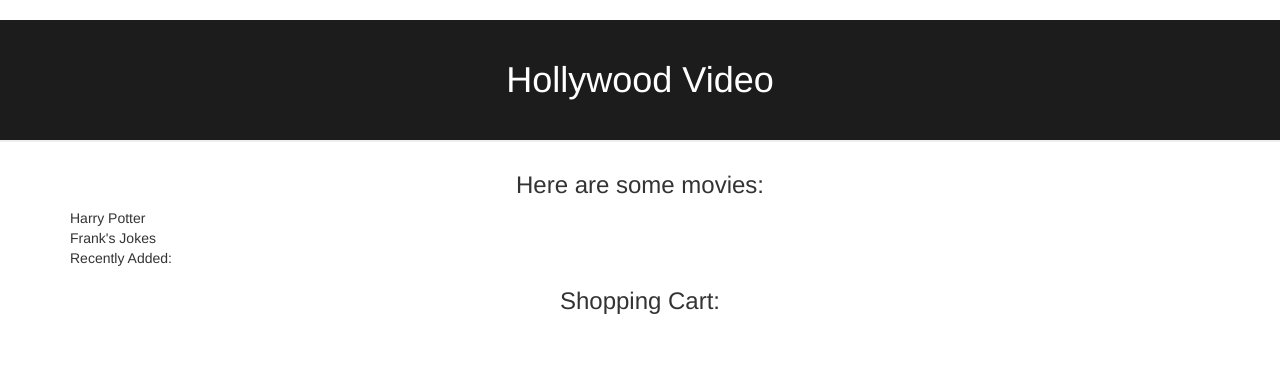
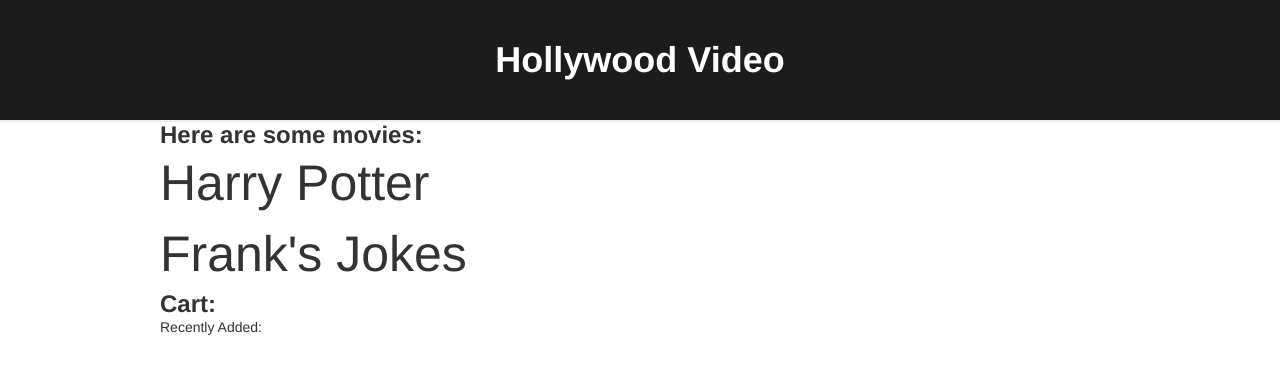
Before and after one commit to NickoDelaCruz/Angular-Project, an Angular app: page / in a window 1280 px wide. Shown: the top 374 px of the page. Built offline with nearby package versions, Linux system fonts and the light colour scheme.

Commit message:
30 min commit, cleaned up JS code and fixed padding bug on header

```diff
--- a/src/app/app.component.css
+++ b/src/app/app.component.css
@@ -5,8 +5,30 @@
   background: #1C1C1C;
   color: white;
   text shadow: 0 0 11px white;
+  font-weight: bold
 }
 
-li {
-  font-size: 30px;
+* {
+  margin: 0;
+  padding: 0;
 }
+
+
+body {
+  display: block;
+}
+
+h3 {
+  font-weight: bold
+}
+
+.movieItem {
+  font-size: 50px;
+
+}
+
+
+.container {
+  width: 960px;
+  margin: 0 auto;
+}
--- a/src/app/app.component.html
+++ b/src/app/app.component.html
@@ -1,24 +1,15 @@
-<h1 >
-  {{title}}
-</h1>
+<h1>{{title}}</h1>
 
 <div class="container">
 
   <h3>Here are some movies:</h3>
-
-
-
   <div id="myMovieList">
-
     <div *ngFor="let movie of movieList" class="movieItem" (click)="selectedMovie(movie)">{{movie}}</div>
-
   </div>
 
 
-
-Recently Added: {{recentMovie}}<br>
-
-<h3>Shopping Cart: </h3>
+  <h3> Cart: </h3>
+   Recently Added: {{recentMovie}} <br>
 
 
   <ul>
--- a/src/styles.css
+++ b/src/styles.css
@@ -1,5 +1 @@
 /* You can add global styles to this file, and also import other style files */
-
-h3 {
-text-align: center;
-}
```
Lines whose indentation alone changed are shown as unchanged.
